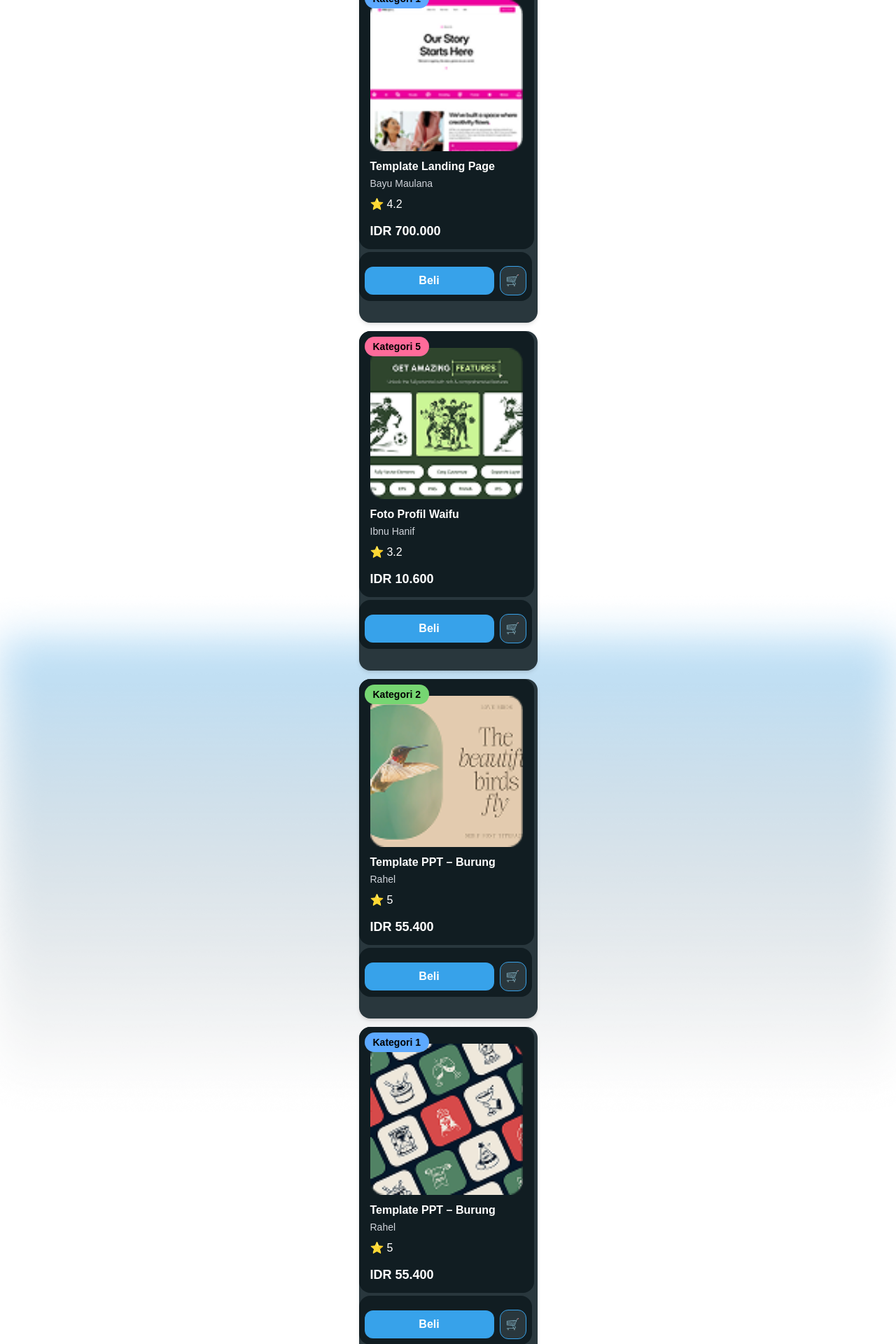
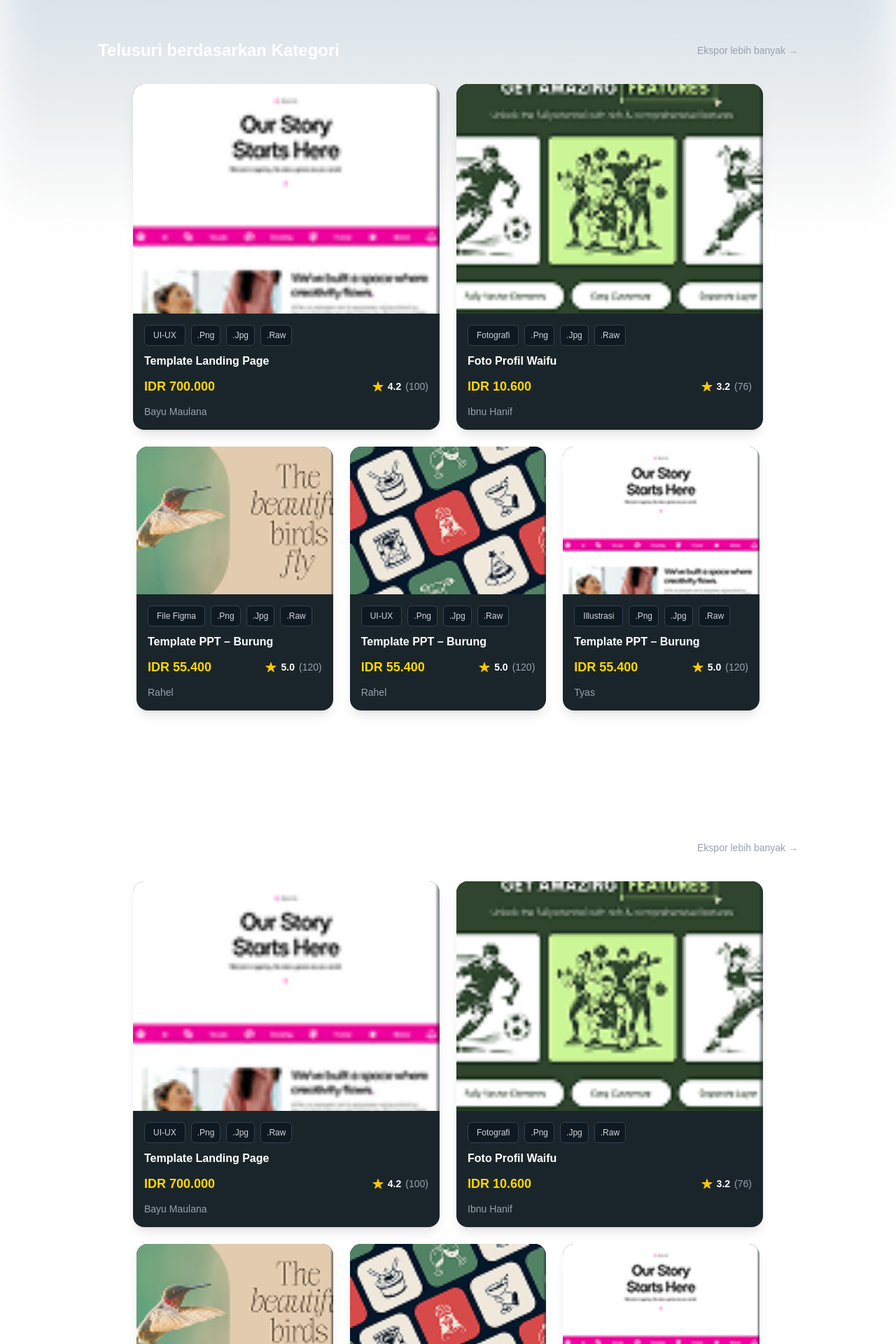
Before and after one commit to Tyasweningas/selvo, a Next.js app: page /landing-page in a window 1280 px wide. Shown: the part 1240-3160 px from the top of the page at 70% size. Built offline with nearby package versions, Linux system fonts and the light colour scheme; a web font is replaced by a local one.

Commit message:
adding product card

```diff
--- a/src/app/landing-page/page.tsx
+++ b/src/app/landing-page/page.tsx
@@ -1,7 +1,7 @@
 'use client';
 import Image from "next/image";
 import Navbar from "@/components/global/navbar";
-import ProductCard from "@/components/global/product-card";
+import CardLanding from "@/components/customer/landing-page/card-landing";
 import GlowCircle from "@/assets/background/glow-circle.png";
 import LeftFloating from "@/assets/items/left-floating-items.png";
 import RightFloating from "@/assets/items/right-floating-items.png";
@@ -13,6 +13,7 @@ import { products } from "@/data/mock/product-card-mock";
 import NavbarLanding from "@/components/global/navbar-landing";
 import { useState } from "react";
 import { IoSearch, IoChevronDownSharp } from "react-icons/io5";
+import Footer from "@/components/global/footer";
 
 export default function LandingPage() {
 console.log("products:", products);
@@ -144,24 +145,98 @@ console.log("products:", products);
   <div className="relative z-10">
    <BannerCarousel/>
    </div>
-    <div>
-      {products.map((p) => (
-    <ProductCard key={p.id} item={p} />
-  ))}
+  </section>
+
+  {/* Product Section */}
+  <section className="relative z-0 pt-[80px] pb-[100px] flex flex-col items-center text-white">
+    <div className="w-full max-w-[1400px] px-8">
+      {/* Section Header */}
+      <div className="flex justify-between items-center mb-8 max-w-[1000px] mx-auto">
+        <h2 className="text-2xl font-bold">Telusuri berdasarkan Kategori</h2>
+        <a href="/products" className="text-sm text-gray-400 hover:text-primary-blue transition font-medium">
+          Ekspor lebih banyak →
+        </a>
+      </div>
+
+      {/* Custom Grid Layout: 2 large on top, 3 small below */}
+      <div className="space-y-6">
+        {/* Top Row: 2 Medium-Large Cards */}
+        <div className="grid grid-cols-1 md:grid-cols-2 gap-6 max-w-[900px] mx-auto">
+          {products.slice(0, 2).map((product) => (
+            <CardLanding key={product.id} item={product} />
+          ))}
+        </div>
+
+        {/* Bottom Row: 3 Smaller Cards */}
+        <div className="grid grid-cols-1 sm:grid-cols-2 lg:grid-cols-3 gap-6 max-w-[890px] mx-auto">
+          {products.slice(2, 5).map((product) => (
+            <CardLanding key={product.id} item={product} />
+          ))}
+        </div>
+      </div>
     </div>
   </section>
 
-  <section className="relative min-h-screen flex items-center justify-center text-white">
-    <h2 className="text-4xl font-semibold">Slide ketiga</h2>
+
+     <section className="relative z-0 pt-[80px] pb-[100px] flex flex-col items-center text-white">
+    <div className="w-full max-w-[1400px] px-8">
+      {/* Section Header */}
+      <div className="flex justify-between items-center mb-8 max-w-[1000px] mx-auto">
+        <h2 className="text-2xl font-bold">Telusuri berdasarkan Kategori</h2>
+        <a href="/products" className="text-sm text-gray-400 hover:text-primary-blue transition font-medium">
+          Ekspor lebih banyak →
+        </a>
+      </div>
+
+      {/* Custom Grid Layout: 2 large on top, 3 small below */}
+      <div className="space-y-6">
+        {/* Top Row: 2 Medium-Large Cards */}
+        <div className="grid grid-cols-1 md:grid-cols-2 gap-6 max-w-[900px] mx-auto">
+          {products.slice(0, 2).map((product) => (
+            <CardLanding key={product.id} item={product} />
+          ))}
+        </div>
+
+        {/* Bottom Row: 3 Smaller Cards */}
+        <div className="grid grid-cols-1 sm:grid-cols-2 lg:grid-cols-3 gap-6 max-w-[890px] mx-auto">
+          {products.slice(2, 5).map((product) => (
+            <CardLanding key={product.id} item={product} />
+          ))}
+        </div>
+      </div>
+    </div>
   </section>
 
-  <section className="relative min-h-screen flex items-center justify-center text-white">
-    <h2 className="text-4xl font-semibold">Slide ketiga</h2>
+    <section className="relative z-0 pt-[80px] pb-[100px] flex flex-col items-center text-white">
+    <div className="w-full max-w-[1400px] px-8">
+      {/* Section Header */}
+      <div className="flex justify-between items-center mb-8 max-w-[1000px] mx-auto">
+        <h2 className="text-2xl font-bold">Telusuri berdasarkan Kategori</h2>
+        <a href="/products" className="text-sm text-gray-400 hover:text-primary-blue transition font-medium">
+          Ekspor lebih banyak →
+        </a>
+      </div>
+
+      {/* Custom Grid Layout: 2 large on top, 3 small below */}
+      <div className="space-y-6">
+        {/* Top Row: 2 Medium-Large Cards */}
+        <div className="grid grid-cols-1 md:grid-cols-2 gap-6 max-w-[900px] mx-auto">
+          {products.slice(0, 2).map((product) => (
+            <CardLanding key={product.id} item={product} />
+          ))}
+        </div>
+
+        {/* Bottom Row: 3 Smaller Cards */}
+        <div className="grid grid-cols-1 sm:grid-cols-2 lg:grid-cols-3 gap-6 max-w-[890px] mx-auto">
+          {products.slice(2, 5).map((product) => (
+            <CardLanding key={product.id} item={product} />
+          ))}
+        </div>
+      </div>
+    </div>
   </section>
 
-  <section className="relative min-h-screen flex items-center justify-center text-white">
-    <h2 className="text-4xl font-semibold">Slide ketiga</h2>
-  </section>
+<Footer/>
 </>
 
 
--- /dev/null
+++ b/src/components/customer/landing-page/card-landing.tsx
@@ -0,0 +1,80 @@
+import Image from "next/image";
+import { ProductCardType } from "@/types/product-card";
+import { IoStar } from "react-icons/io5";
+
+const categoryNames: Record<number, string> = {
+  1: "UI-UX",
+  2: "File Figma",
+  3: "Illustrasi",
+  4: "AI",
+  5: "Fotografi",
+  6: "Tipografi",
+};
+
+interface Props {
+  item: ProductCardType;
+}
+
+export default function CardLanding({ item }: Props) {
+  // Mock formats since they're not in ProductCardType yet
+  const formats = [".Png", ".Jpg", ".Raw"];
+
+  return (
+    <div className="bg-[#1A252B] rounded-2xl overflow-hidden hover:scale-[1.02] transition-all duration-300 cursor-pointer w-full group shadow-lg hover:shadow-xl">
+      {/* Product Image Container */}
+      <div className="relative aspect-[4/3] overflow-hidden">
+        <Image
+          src={item.thumbnail}
+          alt={item.name}
+          width={400}
+          height={300}
+          className="object-cover w-full h-full group-hover:scale-105 transition-transform duration-500"
+        />
+      </div>
+
+      {/* Product Details */}
+      <div className="p-4 space-y-3">
+        {/* Category and Format Badges - Above product name */}
+        <div className="flex flex-wrap gap-2">
+          <span className="px-3 py-1.5 bg-[#0F1922] text-gray-300 text-xs font-medium rounded-md border border-gray-700">
+            {categoryNames[item.categoryId] || "Kategori"}
+          </span>
+          {formats.map((format, index) => (
+            <span
+              key={index}
+              className="px-2 py-1.5 bg-[#0F1922] text-gray-300 text-xs font-medium rounded-md border border-gray-700"
+            >
+              {format}
+            </span>
+          ))}
+        </div>
+
+        {/* Product Name */}
+        <h3 className="text-white font-semibold text-base leading-tight line-clamp-2">
+          {item.name}
+        </h3>
+
+        {/* Price and Rating Row */}
+        <div className="flex items-center justify-between">
+          <p className="text-[#FFD700] font-bold text-lg">
+            IDR {item.price.toLocaleString("id-ID")}
+          </p>
+          <div className="flex items-center gap-1.5">
+            <IoStar className="w-4 h-4 fill-yellow-400 text-yellow-400" />
+            <span className="text-white text-sm font-semibold">
+              {item.rate.toFixed(1)}
+            </span>
+            <span className="text-gray-400 text-sm">
+              ({Math.floor(item.rate * 24)})
+            </span>
+          </div>
+        </div>
+
+        {/* Creator */}
+        <p className="text-sm text-gray-400">
+          {item.creator}
+        </p>
+      </div>
+    </div>
+  );
+}
```
